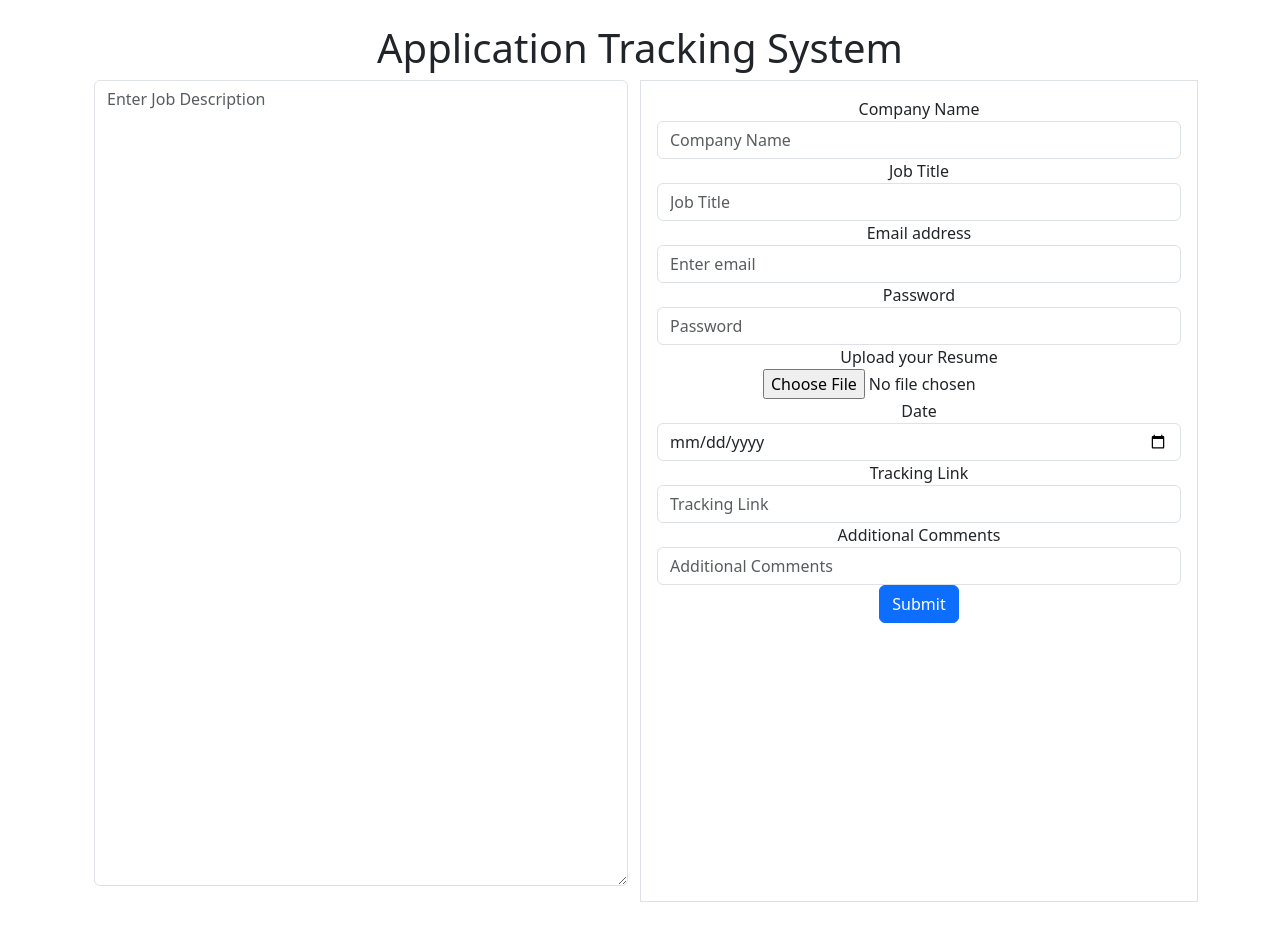
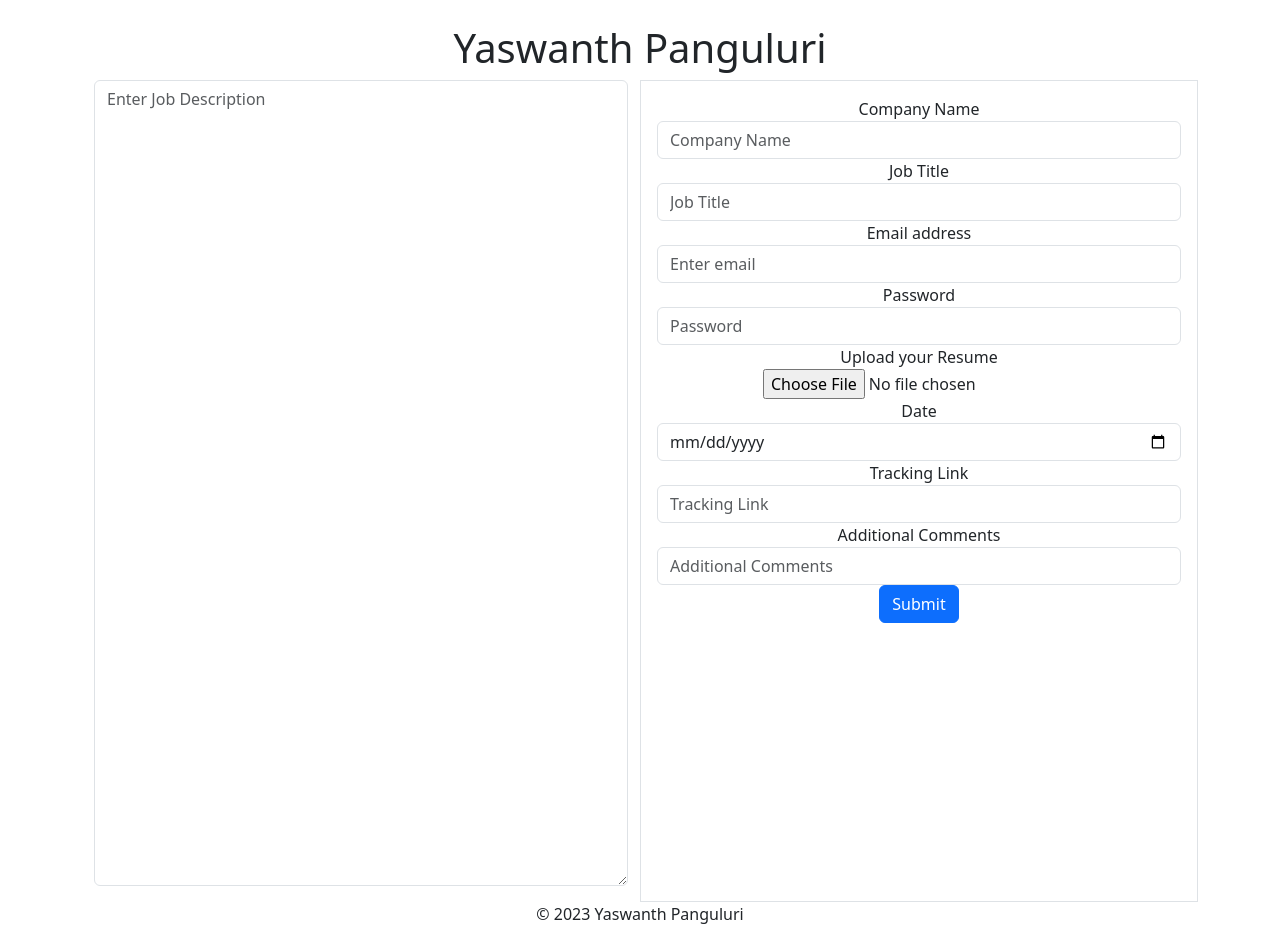
Before and after one commit to YaswanthPanguluri/Yaswanth_Panguluri_ATS, a React (Create React App) app: page / in a window 1280 px wide. Before the commit the page ends 902 px from the top, so only its background shows below. Built offline with nearby package versions, Linux system fonts and the light colour scheme.

Commit message:
Added copyright tag and updated yml file

```diff
--- a/src/App.js
+++ b/src/App.js
@@ -8,6 +8,7 @@ function App() {
   return (
     <div className="App">
       <HomePage />
+      <p>© 2023 Yaswanth Panguluri</p>
     </div>
   );
 }
--- a/src/components/HomePage.js
+++ b/src/components/HomePage.js
@@ -5,7 +5,7 @@ import Content from './Content';
 const HomePage = () => {
   return (
     <div className="container mt-4">
-      <h1 className="text-center">Application Tracking System</h1>
+      <h1 className="text-center">Yaswanth Panguluri </h1>
       <div className="row">
         <div className="col-md-12">
           <Content />
```
